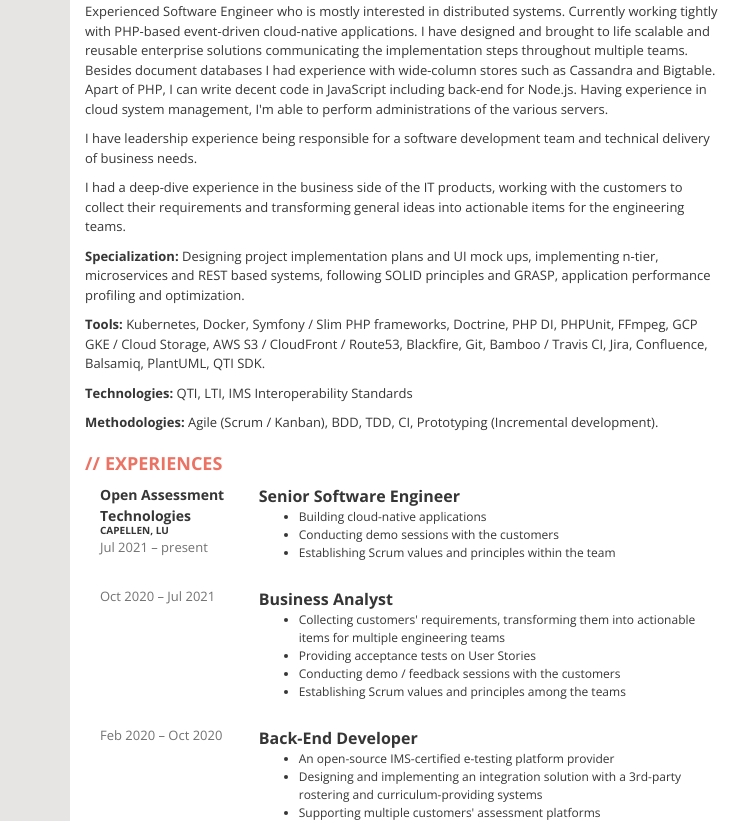
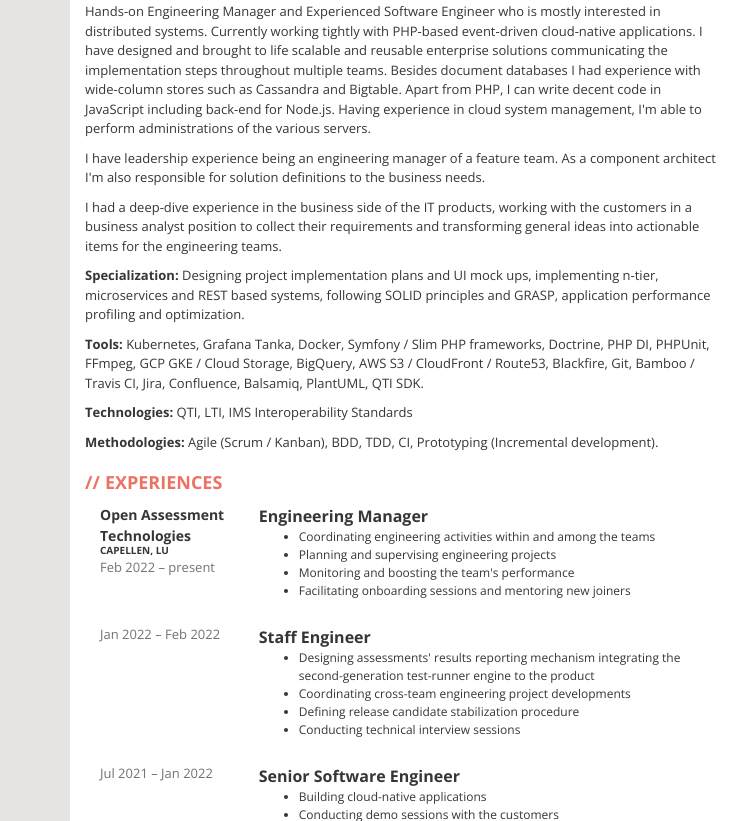
Before and after one commit to wazelin/cv, a website: page src/index.html in a window 1280 px wide. Shown: the part 319-1140 px from the top of the page, 0-745 px from the left. Drawn offline with nearby package versions, Linux system fonts and the light colour scheme; files that its build step writes are made by us from their sources; files whose address does not match are found by name.

Commit message:
feat: add Engineering Manager / Staff Engineer bio

```diff
--- a/src/index.html
+++ b/src/index.html
@@ -25,7 +25,7 @@
 					<img src="images/avatar.jpg" alt="Sergei Mikhailov">
 				</div>
 				<div id="header-text">
-					<h1>Sergei Mikhailov<br><span>Senior Software Engineer</span></h1>
+					<h1>Sergei Mikhailov<br><span>Engineering Manager / Staff Engineer</span></h1>
 				</div>
 			</div>
 		</div>
@@ -35,21 +35,23 @@
 			<div class="box">
 				<h2>About me</h2>
 				<p>
-					Experienced Software Engineer who is mostly interested in distributed systems.
+					Hands-on Engineering Manager and Experienced Software Engineer
+					who is mostly interested in distributed systems.
 					Currently working tightly with PHP-based event-driven cloud-native applications.
 					I have designed and brought to life scalable and reusable enterprise solutions
 					communicating the implementation steps throughout multiple teams.
 					Besides document databases I had experience with wide-column stores such as Cassandra and Bigtable.
-					Apart of PHP, I can write decent code in JavaScript including back-end for Node.js.
+					Apart from PHP, I can write decent code in JavaScript including back-end for Node.js.
 					Having experience in cloud system management,
 					I'm able to perform administrations of the various servers.
 				<p>
-					I have leadership experience being responsible for a software development team
-					and technical delivery of business needs.
+					I have leadership experience being an engineering manager of a feature team.
+					As a component architect I'm also responsible for solution definitions to the business needs.
 				</p>
 				<p>
 					I had a deep-dive experience in the business side of the IT products,
-					working with the customers to collect their requirements and transforming general ideas
+					working with the customers in a business analyst position
+					to collect their requirements and transforming general ideas
 					into actionable items for the engineering teams.
 				</p>
 				<p>
@@ -60,8 +62,8 @@
 				</p>
 				<p>
 					<strong>Tools:</strong>
-					Kubernetes, Docker, Symfony / Slim PHP frameworks, Doctrine, PHP DI, PHPUnit, FFmpeg,
-					GCP GKE / Cloud Storage,
+					Kubernetes, Grafana Tanka, Docker, Symfony / Slim PHP frameworks, Doctrine, PHP DI, PHPUnit, FFmpeg,
+					GCP GKE / Cloud Storage, BigQuery,
 					AWS S3 / CloudFront / Route53, Blackfire, Git, Bamboo / Travis CI, Jira, Confluence, Balsamiq,
 					PlantUML, QTI SDK.
 				</p>
@@ -80,7 +82,56 @@
 					<div class="col-3">
 						<div class="where">Open Assessment Technologies</div>
 						<div class="location">Capellen, LU</div>
-						<div class="year">Jul&nbsp;2021&nbsp;&ndash;&nbsp;present</div>
+						<div class="year">Feb&nbsp;2022&nbsp;&ndash;&nbsp;present</div>
+					</div>
+					<div class="col-9">
+						<div class="profession">Engineering Manager</div>
+						<div class="description">
+							<ul>
+								<li>
+									Coordinating engineering activities within and among the teams
+								</li>
+								<li>
+									Planning and supervising engineering projects
+								</li>
+								<li>
+									Monitoring and boosting the team's performance
+								</li>
+								<li>
+									Facilitating onboarding sessions and mentoring new joiners
+								</li>
+							</ul>
+						</div>
+					</div>
+				</div>
+				<div class="position clearfix">
+					<div class="col-3">
+						<div class="year">Jan&nbsp;2022&nbsp;&ndash;&nbsp;Feb&nbsp;2022</div>
+					</div>
+					<div class="col-9">
+						<div class="profession">Staff Engineer</div>
+						<div class="description">
+							<ul>
+								<li>
+									Designing assessments' results reporting mechanism
+									integrating the second-generation test-runner engine to the product
+								</li>
+								<li>
+									Coordinating cross-team engineering project developments
+								</li>
+								<li>
+									Defining release candidate stabilization procedure
+								</li>
+								<li>
+									Conducting technical interview sessions
+								</li>
+							</ul>
+						</div>
+					</div>
+				</div>
+				<div class="position clearfix">
+					<div class="col-3">
+						<div class="year">Jul&nbsp;2021&nbsp;&ndash;&nbsp;Jan&nbsp;2022</div>
 					</div>
 					<div class="col-9">
 						<div class="profession">Senior Software Engineer</div>
```
